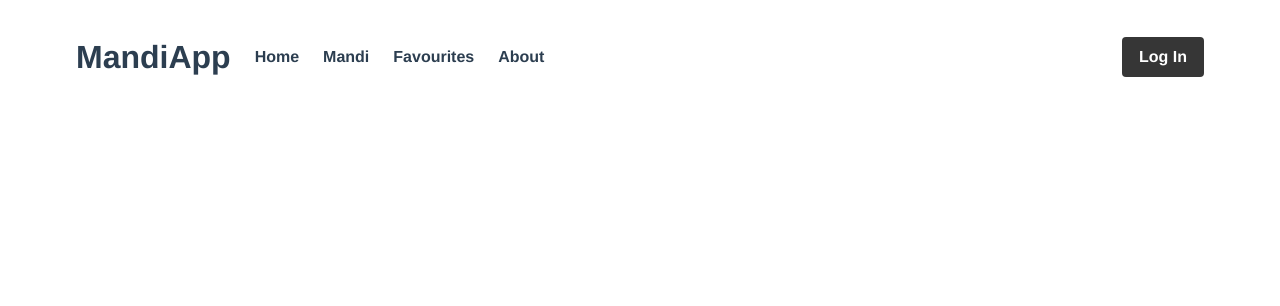
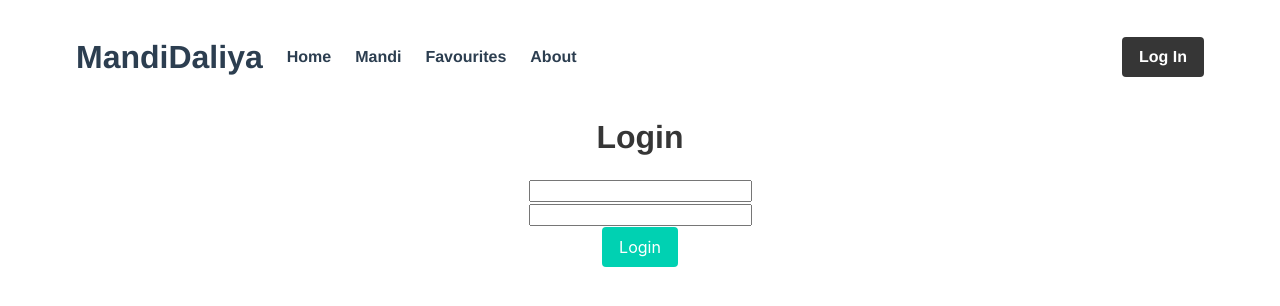
Before and after one commit to sani-Alpha/mandi, a Vue app in the folder client/: page /login in a window 1280 px wide. Shown: the top 306 px of the page. Built offline with nearby package versions, Linux system fonts and the light colour scheme.

Commit message:
added support files for login

```diff
--- a/client/package.json
+++ b/client/package.json
@@ -8,6 +8,7 @@
     "lint": "vue-cli-service lint"
   },
   "dependencies": {
+    "axios": "^0.21.1",
     "bulma": "^0.9.2",
     "core-js": "^3.6.5",
     "dotenv": "^8.2.0",
@@ -17,6 +18,7 @@
     "session-file-store": "^1.5.0",
     "uuid": "^8.3.2",
     "vue": "^2.6.11",
+    "vue-cookies": "^1.7.4",
     "vue-router": "^3.2.0"
   },
   "devDependencies": {
--- /dev/null
+++ b/client/src/components/Login.vue
@@ -0,0 +1,40 @@
+<template>
+    <div class="main">
+        <h2 class="title">Login</h2>
+        <form v-on:submit="login">
+            <input class="email" type="text" /><br>
+            <input class="password" type="password" /><br>
+            <input class="button is-primary" type="submit" value="Login" /><br>
+        </form>
+    </div>
+</template>
+
+<script>
+import router from '../router';
+import axios from 'axios';
+export default {
+    name: "Login",
+    methods: {
+        login: (e) => {
+            e.preventDefault();
+            let email = 'ser@email.com';
+            let password = 'password';
+            let login = () => {
+                let data = {
+                    email: email,
+                    password: password,
+                }
+                axios.post('/api/login', data)
+                    .then((res) => {
+                        console.log('logged in');
+                        router.push('/favourites');
+                    }).catch((err) => {
+                        console.log('cannot log in');
+                        console.log(err);
+                    });
+            }
+            login();
+        }
+    }
+}
+</script>
--- a/client/src/components/partials/Nav.vue
+++ b/client/src/components/partials/Nav.vue
@@ -2,7 +2,7 @@
     <nav class="navbar container" role="navigation" aria-label="main navigation">
         <div class="navbar-brand">
             <a class="navbar-item" href="/">
-                <strong class="is-size-3">MandiApp</strong>
+                <strong class="is-size-3">MandiDaliya</strong>
             </a>
             <a class="navbar-burger burger" role="button" aria-label="menu" aria-expanded="false" data-target="navbarBasic">
                 <span aria-hidden="true"></span>
--- a/client/src/router/index.js
+++ b/client/src/router/index.js
@@ -11,14 +11,19 @@ const routes = [
     component: Home
   },
   {
+    path: '/login',
+    name: 'Login',
+    component: () => import('@/components/Login'),
+  },
+  {
     path: '/mandi',
     name: 'Mandi',
-    component: () => import('../views/Mandi.vue')
+    component: () => import('../views/Mandi'),
   },
   {
     path: '/favourites',
     name: 'Favourites',
-    component: () => import('../views/Favourites.vue')
+    component: () => import('../views/Favourites'),
   },
   {
     path: '/about',
@@ -26,7 +31,7 @@ const routes = [
     // route level code-splitting
     // this generates a separate chunk (about.[hash].js) for this route
     // which is lazy-loaded when the route is visited.
-    component: () => import('../views/About.vue')
+    component: () => import('../views/About.vue'),
   },
 ]
 
--- a/client/src/views/About.vue
+++ b/client/src/views/About.vue
@@ -13,7 +13,7 @@
         This app originated from the idea to help people with an interactive and easily 'navigatable' app to follow up on horticulture products they love.
       </p>
       <p class="mandi-desc is-size-4">
-        This app belongs to  <a href="https://github.com/sani_alpha">@Sanidhya Rai</a>, you can follow him on <a href="https://github.com">Github♥️</a>
+        This app belongs to  <a href="https://github.com/sani-alpha">@Sanidhya Rai</a>, you can follow him on <a href="https://github.com">Github♥️</a>
       </p>
     </div>
   </div>
--- a/client/src/views/Home.vue
+++ b/client/src/views/Home.vue
@@ -4,7 +4,7 @@
       <div class="main-body">
         <div class="bg-image"></div>
         <div class="container">
-          <h1 class="title">Welcome to your Mandi!</h1>
+          <h1 class="title">Welcome To Your Mandi 🧺</h1>
           <h2 class="subtitle">Make sure you SignUp to get all the updates!</h2>
           <div class="button-block">
             <button class="button is-xl is-dark">Sign Up</button>
```
Also changed, not shown: 1 other file (tests, documents, lock files or other folders).
